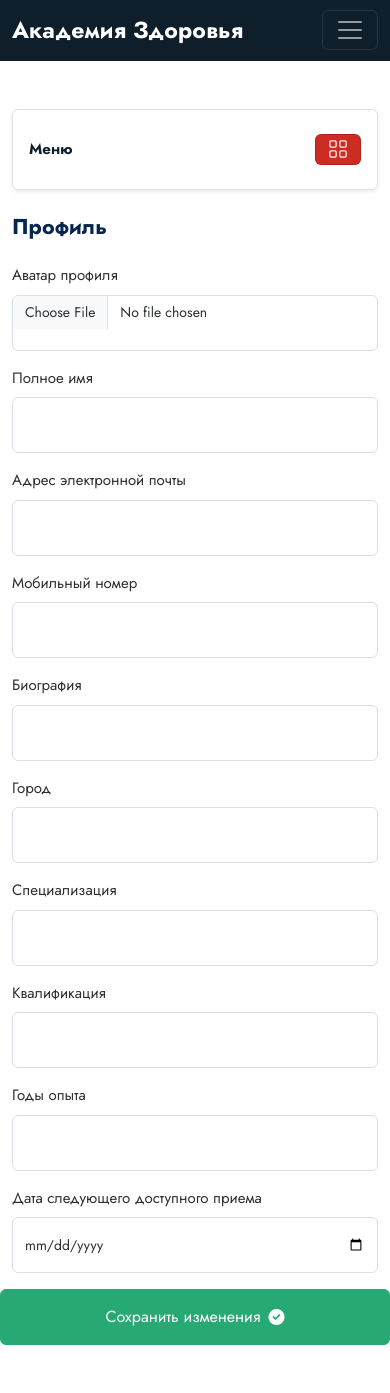
After one commit to evgborovoy/healthapp, a Django app: template templates/doctor/profile.html in a window 390 px wide. The commit adds this page. Run offline with Django 5.2, Linux system fonts and the light colour scheme; the template is opened without the code that fills it, so the values that code supplies are empty.

Commit message:
add profile view for doctor

```diff
--- a/doctor/urls.py
+++ b/doctor/urls.py
@@ -1,7 +1,7 @@
 from django.urls import path
 from doctor.views import dashboard_view, appointments_view, appointment_detail_view, cancel_appointment, \
     complete_appointment, activate_appointment, add_medical_record, update_medical_record, add_lab_test, \
-    update_lab_test, add_prescription, update_prescription, notifications, mark_as_seen_notification
+    update_lab_test, add_prescription, update_prescription, notifications, mark_as_seen_notification, profile
 
 app_name = "doctor"
 
@@ -24,5 +24,7 @@ urlpatterns = [
     path("update-prescription/<int:appointment_id>/<int:prescription_id>/", update_prescription, name="update_prescription"),
 
     path("notifications/", notifications, name="notifications"),
-    path("notifications/<int:notification_id>", mark_as_seen_notification, name="mark_as_seen_notification"),
+    path("notifications/<int:notification_id>/", mark_as_seen_notification, name="mark_as_seen_notification"),
+
+    path("profile/", profile, name="profile"),
 ]
--- /dev/null
+++ b/templates/doctor/profile.html
@@ -0,0 +1,57 @@
+{% extends "main/base.html" %} {% block content %}
+<section class="pt-5 pb-5">
+    <div class="container">
+        <div class="row mt-0 mt-md-4">
+            {% include "doctor/sidebar.html" %}
+
+            <div class="col-lg-9 col-md-8 col-12">
+                <h4 class="mb-0 mb-4 fw-bold">Профиль</h4>
+                <form class="row" enctype="multipart/form-data" method="POST">
+                    {% csrf_token %}
+                    <div class="col-lg-12 mb-3">
+                        <label class="form-label">Аватар профиля</label>
+                        <input type="file" class="form-control" name="image" />
+                    </div>
+                    <div class="col-lg-12 mb-3">
+                        <label class="form-label">Полное имя</label>
+                        <input type="text" name="full_name" value="{{ doctor.full_name }}" class="form-control" />
+                    </div>
+                    <div class="col-lg-6 mb-3">
+                        <label class="form-label">Адрес электронной почты</label>
+                        <input type="email" name="email" value="{{ doctor.user.email }}" readonly class="form-control" />
+                    </div>
+                    <div class="col-lg-6 mb-3">
+                        <label class="form-label">Мобильный номер</label>
+                        <input type="text" name="phone" value="{{ doctor.phone }}" class="form-control" />
+                    </div>
+                    <div class="col-lg-6 mb-3">
+                        <label class="form-label">Биография</label>
+                        <input type="text" name="bio" value="{{ doctor.bio }}" class="form-control" />
+                    </div>
+                    <div class="col-lg-6 mb-3">
+                        <label class="form-label">Город</label>
+                        <input type="text" name="city" value="{{ doctor.city }}" class="form-control" />
+                    </div>
+                    <div class="col-lg-6 mb-3">
+                        <label class="form-label">Специализация</label>
+                        <input type="text" name="specialization" value="{{ doctor.specialization }}" class="form-control" />
+                    </div>
+                    <div class="col-lg-6 mb-3">
+                        <label class="form-label">Квалификация</label>
+                        <input type="text" name="qualification" value="{{ doctor.qualification }}" class="form-control" />
+                    </div>
+                    <div class="col-lg-6 mb-3">
+                        <label class="form-label">Годы опыта</label>
+                        <input type="text" name="year_of_exp" value="{{ doctor.year_of_exp }}" class="form-control" />
+                    </div>
+                    <div class="col-lg-6 mb-3">
+                        <label class="form-label">Дата следующего доступного приема</label>
+                        <input type="date" name="next_available_appointment_date" class="form-control" value="{{ formatted_next_appointment_date }}" />
+                    </div>
+                    <button type="submit" class="btn btn-success">Сохранить изменения <i class="fas fa-check-circle ms-2"></i></button>
+                </form>
+            </div>
+        </div>
+    </div>
+</section>
+{% endblock content %}
--- a/templates/doctor/sidebar.html
+++ b/templates/doctor/sidebar.html
@@ -28,7 +28,7 @@
                         <a class="dropdown-item nav-link" href="{% url 'doctor:notifications' %}"><i class="fas fa-bell"></i> Уведомления</a>
                     </li>
                     <li class="nav-item">
-                        <a class="nav-link" href="{% url 'doctor:dashboard' %}"> <i class="fas fa-edit"></i> Редактировать профиль </a>
+                        <a class="nav-link" href="{% url 'doctor:profile' %}"> <i class="fas fa-edit"></i> Редактировать профиль </a>
                     </li>
                     <li class="nav-item">
                         <a class="nav-link" href="{% url 'doctor:dashboard' %}"> <i class="fas fa-sign-out-alt"></i> Выйти </a>
```
Also changed, not shown: doctor/views.py (+47 -1 lines).
